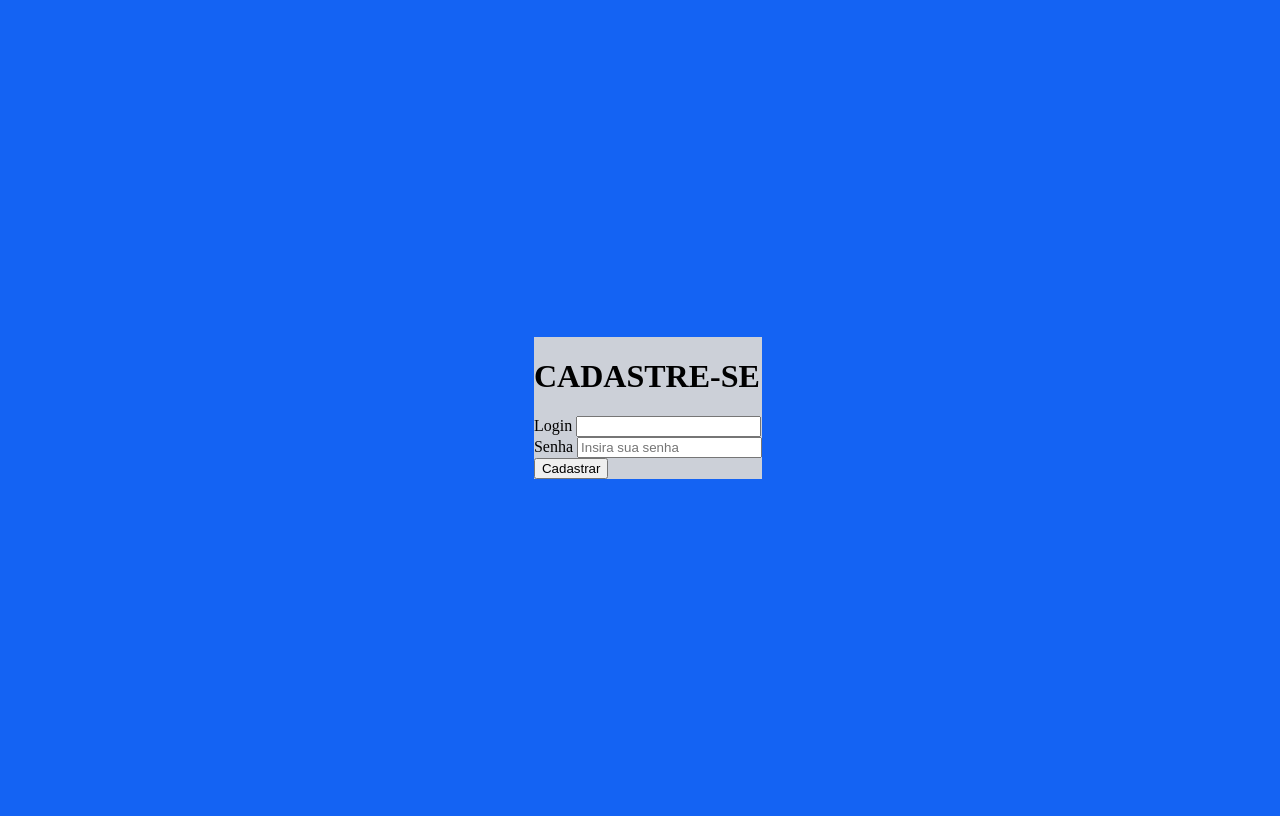
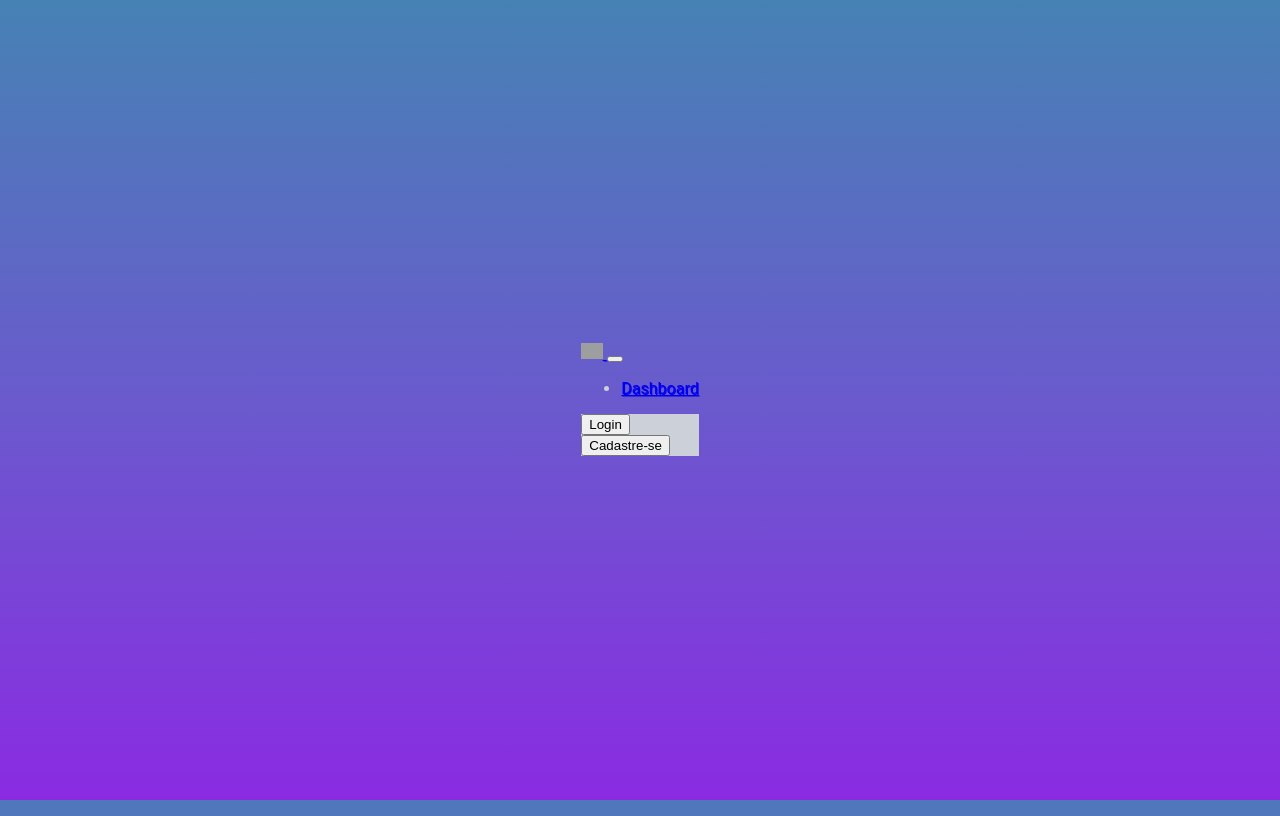
Before and after one commit to jairojunior955/Calculadora-De-Terreno, a Flask app: page / in a window 1280 px wide. Run offline with Flask 2, Linux system fonts and the light colour scheme; some libraries are stand-ins or nearby versions; grey boxes are pictures that could not be loaded.

Commit message:
all html commit

```diff
--- a/app.py
+++ b/app.py
@@ -13,7 +13,9 @@ class Login:
 
 
 @app.route('/')
-@app.route('/cadastro')
+def home():
+    return render_template('TelaInicial.html')
+@app.route('/cadastro',methods=['post'])
 def cadastro():
     return render_template('Cadastro.html')
 
--- a/templates/Base.html
+++ b/templates/Base.html
@@ -5,14 +5,14 @@
     <meta http-equiv="X-UA-Compatible" content="IE=edge">
     <meta name="viewport" content="width=device-width, initial-scale = 1.0">
     <title>
-    {% block title %}
-    {% endblock %}
+        {% block title %}
+        {% endblock %}
     </title>
     <link rel="stylesheet" href="{{ url_for('static', filename= 'Style.css') }}">
 </head>
 <body>
 
- <div class="base">
+<div class="base">
     {% block conteudo %}
     {% endblock %}
  </div>
--- a/templates/Cadastro.html
+++ b/templates/Cadastro.html
@@ -5,13 +5,13 @@ Cadastro
 {% block conteudo %}
 
 <div>
-    <form action="/register" method="POST">
+    <form action="/register" method="POST" class="container-form">
         <div>
             <h1>CADASTRE-SE</h1>
         </div>
         <div>
             <label for="login">Login</label>
-            <input type="text" id="login-form" name="login">
+            <input type="text" id="login-form" name="login" placeholder="Insira seu login">
         </div>
         <div>
             <label for="password">Senha</label>
@@ -22,5 +22,31 @@ Cadastro
         </div>
     </form>
 </div>
+<div
+        class="bg-image"
+></div>
+</form>
+<style>
+    body, html {
+        height: 100%;
+        margin: 0;
+        /* The image used */
+        background-image: linear-gradient(180deg, steelblue, slateblue, blueviolet);
 
+        /* Full height */
+        height: 100%;
+
+        /* Center and scale the image nicely */
+        background-position: center;
+        background-repeat: no-repeat;
+        background-size: cover;
+    }
+
+    .container-form {
+        height: 20vh;
+        display: grid;
+        justify-content: center;
+        align-items: center;
+    }
+</style>
 {% endblock %}
--- /dev/null
+++ b/templates/TelaInicial.html
@@ -0,0 +1,93 @@
+{% extends 'Base.html' %}
+{% block title %}
+Cálculo
+{% endblock %}
+
+{% block conteudo %}
+<!-- Navbar -->
+<nav class="navbar navbar-expand-lg navbar-light bg-light">
+    <!-- Container wrapper -->
+    <div class="container">
+        <!-- Navbar brand -->
+        <a class="navbar-brand me-2" href="https://mdbgo.com/">
+            <img
+                    src="https://mdbcdn.b-cdn.net/img/logo/mdb-transaprent-noshadows.webp"
+                    height="16"
+                    alt="MDB Logo"
+                    loading="lazy"
+                    style="margin-top: -1px;"
+            />
+        </a>
+
+        <!-- Toggle button -->
+        <button
+                class="navbar-toggler"
+                type="button"
+                data-mdb-toggle="collapse"
+                data-mdb-target="#navbarButtonsExample"
+                aria-controls="navbarButtonsExample"
+                aria-expanded="false"
+                aria-label="Toggle navigation"
+        >
+            <i class="fas fa-bars"></i>
+        </button>
+
+        <!-- Collapsible wrapper -->
+        <div class="collapse navbar-collapse" id="navbarButtonsExample">
+            <!-- Left links -->
+            <ul class="navbar-nav me-auto mb-2 mb-lg-0">
+                <li class="nav-item">
+                    <a class="nav-link" href="#">Dashboard</a>
+                </li>
+            </ul>
+            <!-- Left links -->
+            <div class="d-flex align-items-center">
+                <form action="/login" method="post">
+                    <button type="submit" class="btn btn-link px-3 me-2">
+                        Login
+                    </button>
+                </form>
+                <form action="/cadastro" method="post">
+                    <button type="submit" class="btn btn-primary me-3">
+                        Cadastre-se
+                    </button>
+                </form>
+            </div>
+            <a
+                    class="btn btn-dark px-3"
+                    href="https://github.com/mdbootstrap/mdb-ui-kit"
+                    role="button"
+            ><i class="fab fa-github"></i
+            ></a>
+        </div>
+    </div>
+    <!-- Collapsible wrapper -->
+    </div>
+    <!-- Container wrapper -->
+</nav>
+<div
+        class="bg-image"
+></div>
+</form>
+<style>
+    body, html {
+        font-family: Roboto;
+        text-shadow: 1px 0.5px;
+        height: 100%;
+        margin: 0;
+        /* The image used */
+        height: 100%;
+        background-color: red; /* For browsers that do not support gradients */
+        background-image: linear-gradient(180deg, steelblue,slateblue, blueviolet);
+        color: #CCD0D8;
+        /* Full height */
+        height: 100%;
+
+        /* Center and scale the image nicely */
+        background-position: center;
+        background-repeat: no-repeat;
+        background-size: cover;
+    }
+</style>
+<!-- Navbar -->
+{% endblock %}
```
Also changed, not shown: templates/Historico.html (+20 -2 lines), templates/Index.html (+38 -3 lines), templates/Login.html (+29 -3 lines), templates/Resultado.html (+37 -2 lines).
